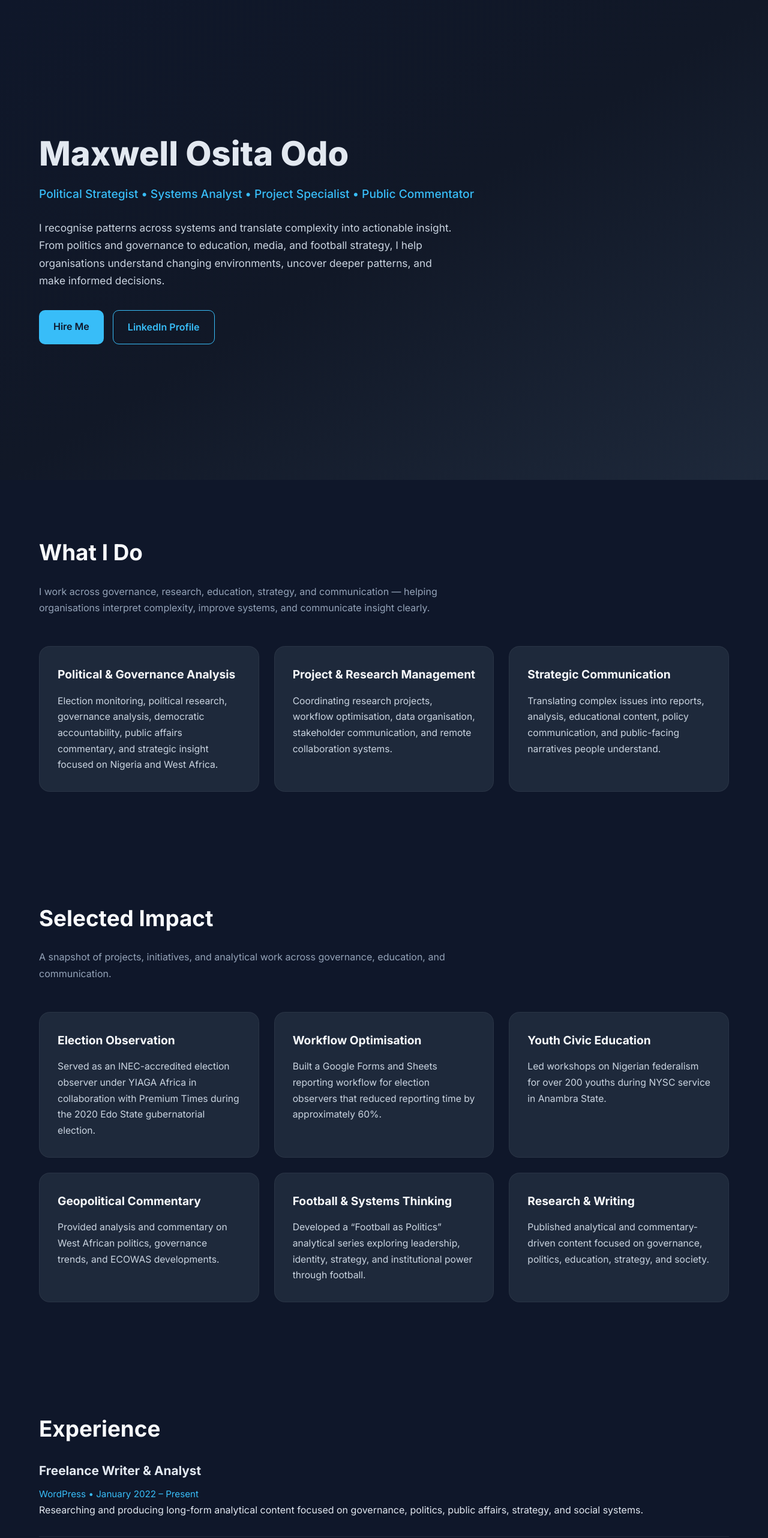
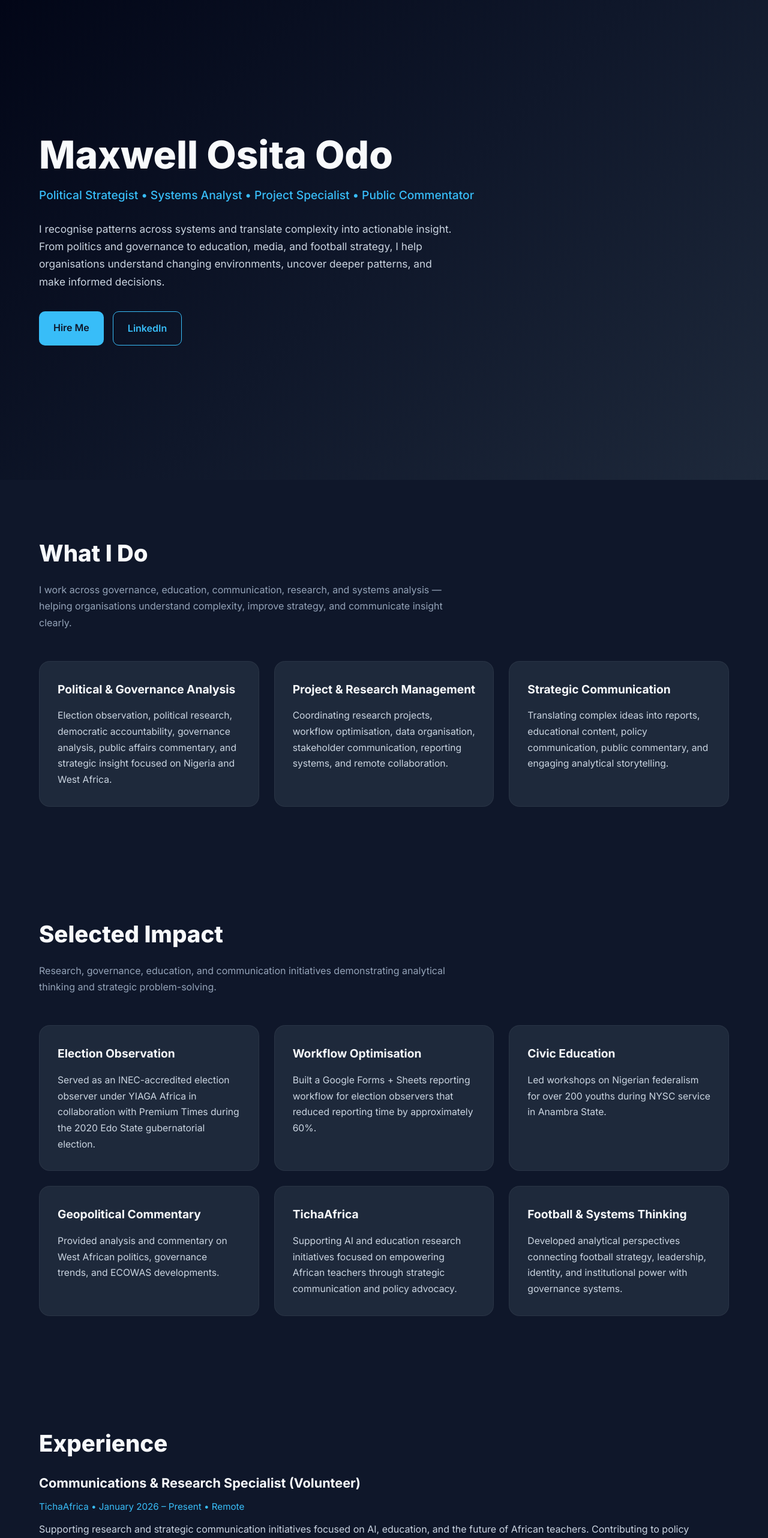
Before and after one commit to MaxyOsita/Portfolio1, a plain HTML site: page index.html in a window 1280 px wide. Shown: the top 2564 px of the page at 60% size. Drawn offline with Linux system fonts and the light colour scheme.

Commit message:
Update index.html

```diff
--- a/index.html
+++ b/index.html
@@ -3,403 +3,582 @@
 <head>
   <meta charset="UTF-8" />
   <meta name="viewport" content="width=device-width, initial-scale=1.0" />
+
   <title>Maxwell Osita Odo | Political Strategist & Systems Analyst</title>
+
   <meta name="description" content="Remote-ready portfolio of Maxwell Osita Odo — Political Strategist, Systems Analyst, Project Specialist, and Public Commentator." />
-  <meta name="keywords" content="Political Analyst, Governance Research, Project Management, EdTech, Systems Thinking, Remote Jobs, Public Commentary, Nigeria" />
+
+  <meta name="keywords" content="Political Analyst, Governance Research, Systems Thinking, Project Management, Public Affairs, EdTech, Policy Research, Remote Work" />
+
+  <meta name="author" content="Maxwell Osita Odo" />
 
   <link rel="preconnect" href="https://fonts.googleapis.com">
   <link rel="preconnect" href="https://fonts.gstatic.com" crossorigin>
+
   <link href="https://fonts.googleapis.com/css2?family=Inter:wght@300;400;500;600;700;800&display=swap" rel="stylesheet">
 
   <style>
-    * {
-      margin: 0;
-      padding: 0;
-      box-sizing: border-box;
+
+    *{
+      margin:0;
+      padding:0;
+      box-sizing:border-box;
     }
 
-    body {
-      font-family: 'Inter', sans-serif;
-      background: #0f172a;
-      color: #e2e8f0;
-      line-height: 1.7;
+    html{
+      scroll-behavior:smooth;
     }
 
-    a {
-      text-decoration: none;
-      color: inherit;
+    body{
+      font-family:'Inter', sans-serif;
+      background:#0f172a;
+      color:#e2e8f0;
+      line-height:1.7;
     }
 
-    .container {
-      width: 90%;
-      max-width: 1150px;
-      margin: auto;
+    a{
+      text-decoration:none;
+      color:inherit;
     }
 
-    header {
-      min-height: 100vh;
-      display: flex;
-      align-items: center;
-      background: linear-gradient(to bottom right, #0f172a, #111827, #1e293b);
-      padding: 80px 0;
+    .container{
+      width:90%;
+      max-width:1150px;
+      margin:auto;
     }
 
-    .hero {
-      display: grid;
-      grid-template-columns: repeat(auto-fit, minmax(300px, 1fr));
-      gap: 50px;
-      align-items: center;
+    /* HEADER */
+
+    header{
+      min-height:100vh;
+      display:flex;
+      align-items:center;
+      background:
+      linear-gradient(
+      135deg,
+      #020617,
+      #0f172a,
+      #1e293b
+      );
+      padding:80px 0;
     }
 
-    .hero-text h1 {
-      font-size: 3.5rem;
-      line-height: 1.1;
-      margin-bottom: 20px;
-      font-weight: 800;
+    .hero{
+      display:grid;
+      grid-template-columns:repeat(auto-fit, minmax(320px, 1fr));
+      gap:50px;
+      align-items:center;
     }
 
-    .hero-text h2 {
-      font-size: 1.2rem;
-      color: #38bdf8;
-      margin-bottom: 25px;
-      font-weight: 500;
+    .hero-text h1{
+      font-size:4rem;
+      line-height:1.05;
+      margin-bottom:18px;
+      font-weight:800;
+      color:#f8fafc;
     }
 
-    .hero-text p {
-      font-size: 1.08rem;
-      color: #cbd5e1;
-      margin-bottom: 35px;
-      max-width: 700px;
+    .hero-text h2{
+      color:#38bdf8;
+      font-size:1.2rem;
+      margin-bottom:25px;
+      font-weight:500;
     }
 
-    .buttons {
-      display: flex;
-      gap: 15px;
-      flex-wrap: wrap;
+    .hero-text p{
+      color:#cbd5e1;
+      margin-bottom:35px;
+      font-size:1.08rem;
+      max-width:700px;
     }
 
-    .btn {
-      padding: 14px 24px;
-      border-radius: 10px;
-      font-weight: 600;
-      transition: 0.3s ease;
-      display: inline-block;
+    .buttons{
+      display:flex;
+      gap:15px;
+      flex-wrap:wrap;
     }
 
-    .primary {
-      background: #38bdf8;
-      color: #0f172a;
+    .btn{
+      padding:14px 24px;
+      border-radius:10px;
+      font-weight:600;
+      transition:0.3s ease;
+      display:inline-block;
     }
 
-    .primary:hover {
-      background: #7dd3fc;
-      transform: translateY(-2px);
+    .primary{
+      background:#38bdf8;
+      color:#0f172a;
     }
 
-    .secondary {
-      border: 1px solid #38bdf8;
-      color: #38bdf8;
+    .primary:hover{
+      background:#7dd3fc;
+      transform:translateY(-3px);
     }
 
-    .secondary:hover {
-      background: #38bdf8;
-      color: #0f172a;
+    .secondary{
+      border:1px solid #38bdf8;
+      color:#38bdf8;
     }
 
-    section {
-      padding: 90px 0;
+    .secondary:hover{
+      background:#38bdf8;
+      color:#0f172a;
     }
 
-    .section-title {
-      font-size: 2.3rem;
-      margin-bottom: 20px;
-      font-weight: 700;
-      color: #f8fafc;
+    /* SECTION */
+
+    section{
+      padding:90px 0;
     }
 
-    .section-subtitle {
-      color: #94a3b8;
-      margin-bottom: 50px;
-      max-width: 700px;
+    .section-title{
+      font-size:2.4rem;
+      margin-bottom:15px;
+      font-weight:800;
+      color:#f8fafc;
     }
 
-    .grid {
-      display: grid;
-      grid-template-columns: repeat(auto-fit, minmax(280px, 1fr));
-      gap: 25px;
+    .section-subtitle{
+      color:#94a3b8;
+      margin-bottom:50px;
+      max-width:700px;
     }
 
-    .card {
-      background: #1e293b;
-      padding: 30px;
-      border-radius: 18px;
-      transition: 0.3s ease;
-      border: 1px solid rgba(255,255,255,0.05);
+    /* GRID */
+
+    .grid{
+      display:grid;
+      grid-template-columns:repeat(auto-fit, minmax(280px, 1fr));
+      gap:25px;
     }
 
-    .card:hover {
-      transform: translateY(-5px);
-      border-color: #38bdf8;
+    .card{
+      background:#1e293b;
+      padding:30px;
+      border-radius:18px;
+      border:1px solid rgba(255,255,255,0.05);
+      transition:0.3s ease;
     }
 
-    .card h3 {
-      margin-bottom: 15px;
-      color: #f8fafc;
-      font-size: 1.2rem;
+    .card:hover{
+      transform:translateY(-5px);
+      border-color:#38bdf8;
     }
 
-    .card p {
-      color: #cbd5e1;
-      font-size: 0.98rem;
+    .card h3{
+      margin-bottom:15px;
+      color:#f8fafc;
+      font-size:1.2rem;
     }
 
-    .experience-item {
-      margin-bottom: 40px;
-      padding-bottom: 30px;
-      border-bottom: 1px solid rgba(255,255,255,0.08);
+    .card p{
+      color:#cbd5e1;
+      font-size:0.98rem;
     }
 
-    .experience-item h3 {
-      font-size: 1.3rem;
-      margin-bottom: 8px;
+    /* EXPERIENCE */
+
+    .experience-item{
+      margin-bottom:45px;
+      padding-bottom:30px;
+      border-bottom:1px solid rgba(255,255,255,0.08);
     }
 
-    .experience-item span {
-      color: #38bdf8;
-      font-size: 0.95rem;
+    .experience-item h3{
+      font-size:1.35rem;
+      margin-bottom:8px;
+      color:#f8fafc;
     }
 
-    .quote {
-      background: #1e293b;
-      padding: 50px;
-      border-left: 5px solid #38bdf8;
-      border-radius: 15px;
-      font-size: 1.3rem;
-      font-weight: 500;
-      color: #f8fafc;
-      margin-top: 30px;
+    .experience-item span{
+      color:#38bdf8;
+      font-size:0.95rem;
+      display:block;
+      margin-bottom:12px;
     }
 
-    footer {
-      padding: 50px 0;
-      text-align: center;
-      background: #020617;
-      color: #94a3b8;
+    .experience-item p{
+      color:#cbd5e1;
     }
 
-    .contact-links {
-      margin-top: 20px;
-      display: flex;
-      justify-content: center;
-      gap: 20px;
-      flex-wrap: wrap;
+    /* QUOTE */
+
+    .quote{
+      background:#1e293b;
+      border-left:5px solid #38bdf8;
+      padding:45px;
+      border-radius:16px;
+      margin-top:40px;
+      font-size:1.2rem;
+      font-weight:500;
+      color:#f8fafc;
     }
 
-    .contact-links a {
-      color: #38bdf8;
-      font-weight: 600;
+    /* FOOTER */
+
+    footer{
+      padding:60px 0;
+      background:#020617;
+      text-align:center;
     }
 
-    @media(max-width:768px) {
-      .hero-text h1 {
-        font-size: 2.5rem;
+    footer h2{
+      margin-bottom:15px;
+      color:#f8fafc;
     }
 
-      .section-title {
-        font-size: 1.9rem;
+    footer p{
+      color:#94a3b8;
     }
 
-      .quote {
-        padding: 30px;
-        font-size: 1.1rem;
+    .contact-links{
+      margin-top:25px;
+      display:flex;
+      justify-content:center;
+      gap:20px;
+      flex-wrap:wrap;
     }
+
+    .contact-links a{
+      color:#38bdf8;
+      font-weight:600;
     }
+
+    /* RESPONSIVE */
+
+    @media(max-width:768px){
+
+      .hero-text h1{
+        font-size:2.7rem;
+      }
+
+      .section-title{
+        font-size:2rem;
+      }
+
+      .quote{
+        padding:30px;
+        font-size:1.05rem;
+      }
+
+    }
+
   </style>
+
 </head>
+
 <body>
 
+  <!-- HERO -->
+
   <header>
+
     <div class="container hero">
+
       <div class="hero-text">
+
         <h1>Maxwell Osita Odo</h1>
-      <h2>Political Strategist • Systems Analyst • Project Specialist • Public Commentator</h2>
+
+        <h2>
+          Political Strategist • Systems Analyst • Project Specialist • Public Commentator
+        </h2>
+
         <p>
           I recognise patterns across systems and translate complexity into actionable insight.
           From politics and governance to education, media, and football strategy, I help organisations understand changing environments, uncover deeper patterns, and make informed decisions.
         </p>
 
         <div class="buttons">
-        <a href="mailto:maxysuspence@yahoo.com" class="btn primary">Hire Me</a>
-        <a href="https://www.linkedin.com/in/maxwell-osita-odo" target="_blank" class="btn secondary">LinkedIn Profile</a>
+
+          <a href="mailto:maxysuspence@yahoo.com" class="btn primary">
+            Hire Me
+          </a>
+
+          <a href="https://www.linkedin.com/in/maxwell-osita-odo" target="_blank" class="btn secondary">
+            LinkedIn
+          </a>
+
         </div>
+
       </div>
+
     </div>
+
   </header>
 
+  <!-- WHAT I DO -->
+
   <section>
+
     <div class="container">
+
       <h2 class="section-title">What I Do</h2>
+
       <p class="section-subtitle">
-      I work across governance, research, education, strategy, and communication — helping organisations interpret complexity, improve systems, and communicate insight clearly.
+        I work across governance, education, communication, research, and systems analysis — helping organisations understand complexity, improve strategy, and communicate insight clearly.
       </p>
 
       <div class="grid">
+
         <div class="card">
+
           <h3>Political & Governance Analysis</h3>
+
           <p>
-          Election monitoring, political research, governance analysis, democratic accountability, public affairs commentary, and strategic insight focused on Nigeria and West Africa.
+            Election observation, political research, democratic accountability, governance analysis, public affairs commentary, and strategic insight focused on Nigeria and West Africa.
           </p>
+
         </div>
 
         <div class="card">
+
           <h3>Project & Research Management</h3>
+
           <p>
-          Coordinating research projects, workflow optimisation, data organisation, stakeholder communication, and remote collaboration systems.
+            Coordinating research projects, workflow optimisation, data organisation, stakeholder communication, reporting systems, and remote collaboration.
           </p>
+
         </div>
 
         <div class="card">
+
           <h3>Strategic Communication</h3>
+
           <p>
-          Translating complex issues into reports, analysis, educational content, policy communication, and public-facing narratives people understand.
+            Translating complex ideas into reports, educational content, policy communication, public commentary, and engaging analytical storytelling.
           </p>
+
         </div>
+
       </div>
+
     </div>
+
   </section>
 
+  <!-- IMPACT -->
+
   <section>
+
     <div class="container">
+
       <h2 class="section-title">Selected Impact</h2>
+
       <p class="section-subtitle">
-      A snapshot of projects, initiatives, and analytical work across governance, education, and communication.
+        Research, governance, education, and communication initiatives demonstrating analytical thinking and strategic problem-solving.
       </p>
 
       <div class="grid">
+
         <div class="card">
+
           <h3>Election Observation</h3>
+
           <p>
             Served as an INEC-accredited election observer under YIAGA Africa in collaboration with Premium Times during the 2020 Edo State gubernatorial election.
           </p>
+
         </div>
 
         <div class="card">
+
           <h3>Workflow Optimisation</h3>
+
           <p>
-          Built a Google Forms and Sheets reporting workflow for election observers that reduced reporting time by approximately 60%.
+            Built a Google Forms + Sheets reporting workflow for election observers that reduced reporting time by approximately 60%.
           </p>
+
         </div>
 
         <div class="card">
-        <h3>Youth Civic Education</h3>
+
+          <h3>Civic Education</h3>
+
           <p>
             Led workshops on Nigerian federalism for over 200 youths during NYSC service in Anambra State.
           </p>
+
         </div>
 
         <div class="card">
+
           <h3>Geopolitical Commentary</h3>
+
           <p>
             Provided analysis and commentary on West African politics, governance trends, and ECOWAS developments.
           </p>
+
         </div>
 
         <div class="card">
-        <h3>Football & Systems Thinking</h3>
+
+          <h3>TichaAfrica</h3>
+
           <p>
-          Developed a “Football as Politics” analytical series exploring leadership, identity, strategy, and institutional power through football.
+            Supporting AI and education research initiatives focused on empowering African teachers through strategic communication and policy advocacy.
           </p>
+
         </div>
 
         <div class="card">
-        <h3>Research & Writing</h3>
+
+          <h3>Football & Systems Thinking</h3>
+
           <p>
-          Published analytical and commentary-driven content focused on governance, politics, education, strategy, and society.
+            Developed analytical perspectives connecting football strategy, leadership, identity, and institutional power with governance systems.
           </p>
+
         </div>
+
       </div>
+
     </div>
+
   </section>
 
+  <!-- EXPERIENCE -->
+
   <section>
+
     <div class="container">
+
       <h2 class="section-title">Experience</h2>
 
       <div class="experience-item">
-      <h3>Freelance Writer & Analyst</h3>
-      <span>WordPress • January 2022 – Present</span>
+
+        <h3>Communications & Research Specialist (Volunteer)</h3>
+
+        <span>TichaAfrica • January 2026 – Present • Remote</span>
+
         <p>
-        Researching and producing long-form analytical content focused on governance, politics, public affairs, strategy, and social systems.
+          Supporting research and strategic communication initiatives focused on AI, education, and the future of African teachers. Contributing to policy discussions, educational content, advocacy messaging, and research-driven storytelling around AI adoption and digital skills development across Africa.
         </p>
+
       </div>
 
       <div class="experience-item">
-      <h3>Project Specialist</h3>
-      <span>VIISAUS • February 2022 – June 2022</span>
+
+        <h3>Freelance Writer & Analyst</h3>
+
+        <span>WordPress • January 2022 – Present</span>
+
         <p>
-        Conducted data collation, analysis, interpretation, and project support for organisational operations and reporting.
+          Researching and producing long-form analytical content focused on governance, politics, strategy, public affairs, and social systems.
         </p>
+
       </div>
 
       <div class="experience-item">
+
+        <h3>Project Specialist</h3>
+
+        <span>VIISAUS • February 2022 – June 2022</span>
+
+        <p>
+          Conducted data collation, analysis, interpretation, workflow support, and project coordination for organisational operations.
+        </p>
+
+      </div>
+
+      <div class="experience-item">
+
         <h3>Education</h3>
+
         <span>University of Benin</span>
+
         <p>
           Bachelor of Education (B.Ed.) in English Language & Literature.
         </p>
+
       </div>
+
     </div>
+
   </section>
 
+  <!-- WHY HIRE ME -->
+
   <section>
+
     <div class="container">
+
       <h2 class="section-title">Why Employers Hire Me</h2>
 
       <div class="grid">
+
         <div class="card">
+
           <h3>Systems Thinking</h3>
+
           <p>
-          I connect patterns across politics, education, media, and society to uncover deeper strategic insights.
+            I connect patterns across politics, governance, education, media, and culture to uncover deeper strategic insight.
           </p>
+
         </div>
 
         <div class="card">
+
           <h3>Clear Communication</h3>
+
           <p>
-          I transform technical, political, or research-heavy information into communication people can understand and act upon.
+            I simplify technical, political, and research-heavy information into communication people can understand and act upon.
           </p>
+
         </div>
 
         <div class="card">
+
           <h3>Remote-Ready Professional</h3>
+
           <p>
-          Strong independent work ethic, research discipline, digital collaboration skills, and adaptability across remote teams.
+            Strong independent work ethic, research discipline, adaptability, and effective digital collaboration skills across remote teams.
           </p>
+
         </div>
+
       </div>
 
       <div class="quote">
+
         “Every system leaves patterns. The ability to recognise them, explain them clearly, and act on them strategically is what creates insight.”
+
       </div>
+
     </div>
+
   </section>
 
+  <!-- FOOTER -->
+
   <footer>
+
     <div class="container">
+
       <h2>Let’s Work Together</h2>
+
       <p>
-      Open to remote opportunities in political analysis, governance research, project management, strategic communication, policy research, and EdTech.
+        Open to remote opportunities in political analysis, governance research, project management, strategic communication, EdTech, and policy research.
       </p>
 
       <div class="contact-links">
-      <a href="mailto:maxysuspence@yahoo.com">Email</a>
-      <a href="https://www.linkedin.com/in/maxwell-osita-odo" target="_blank">LinkedIn</a>
+
+        <a href="mailto:maxysuspence@yahoo.com">
+          Email
+        </a>
+
+        <a href="https://www.linkedin.com/in/maxwell-osita-odo" target="_blank">
+          LinkedIn
+        </a>
+
       </div>
 
-    <p style="margin-top: 30px; font-size: 0.9rem;">
+      <p style="margin-top:30px; font-size:0.9rem;">
         © 2026 Maxwell Osita Odo. All Rights Reserved.
       </p>
+
     </div>
+
   </footer>
 
 </body>
```
Lines whose indentation alone changed are shown as unchanged.
